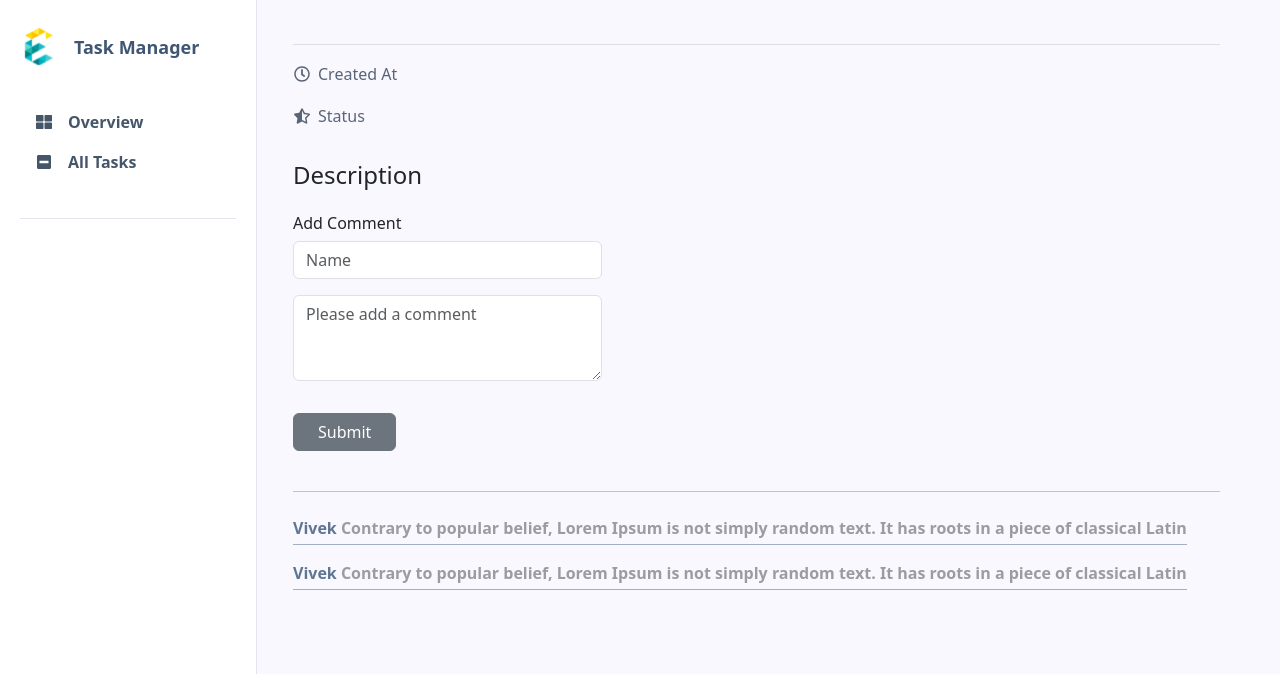
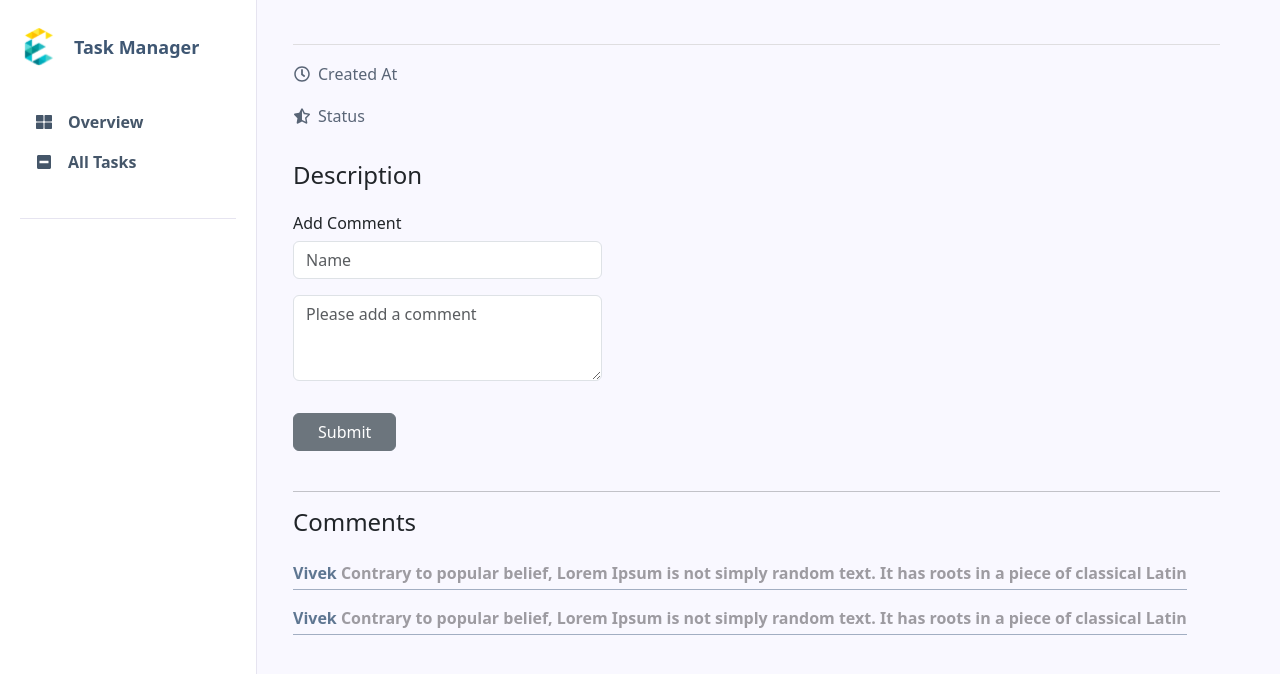
Before and after one commit to blip2311/exemplifi_react_ui, a React (Create React App) app: page /task-details in a window 1280 px wide. Shown: the top 674 px of the page. Built offline with nearby package versions, Linux system fonts and the light colour scheme.

Commit message:
Updated heading

```diff
--- a/src/Pages/TaskDetails/CommentForm/CommentForm.js
+++ b/src/Pages/TaskDetails/CommentForm/CommentForm.js
@@ -60,6 +60,7 @@ const CommentForm = () => {
       </form>
        <hr></hr>
       {/* Display the list of comments */}
+      <h4>Comments</h4>
       <ul className="comment-list mt-4">
         {comments.map((commentItem, index) => (
           <li key={index}>
```
